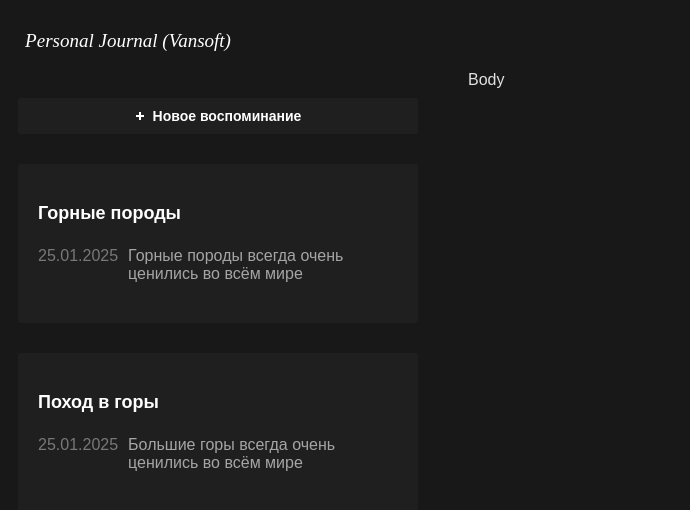
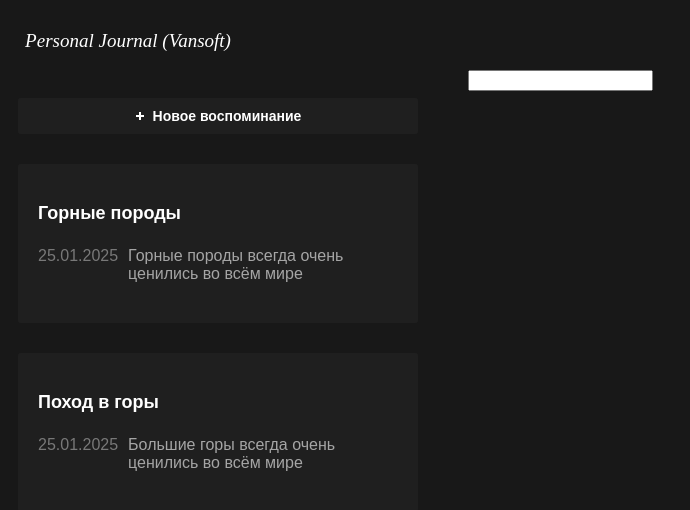
Before and after one commit to Ivan2000-web/MyRecords_React, a React (Vite) app: page / in a window 1280 px wide. Shown: the top 510 px of the page, without its empty margins (0-690 px from the left). Built offline with nearby package versions, Linux system fonts and the light colour scheme.

Commit message:
add: control input

```diff
--- a/src/App.jsx
+++ b/src/App.jsx
@@ -7,6 +7,7 @@
 import Body from './layouts/Body/Body';
 import Header from './components/Header/Header';
 import JournalAddButton from './components/JournalAddButton/JournalAddButton';
+import { useState } from 'react';
 
 function App() {
 
@@ -22,6 +23,12 @@
       date: new Date
     }
   ]
+
+  const [inputData, setInputData] = useState('');
+
+  const inputChanged = ( event ) => {
+    setInputData( event.target.value );
+  };
 
   return (
     <div className='app'>
@@ -46,7 +53,7 @@
         </JournalList>
       </LeftPanel>
       <Body>
-        Body
+        <input type='text' value={inputData} onChange={inputChanged}></input>
       </Body>
     </div>
   )
```
